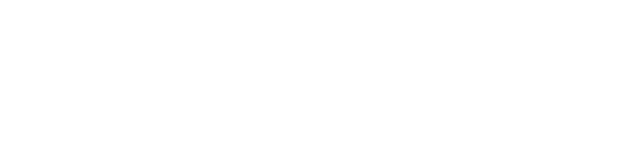
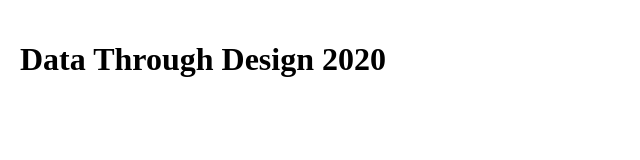
Before and after one commit to DataThroughDesign/2020-experimental, a Gatsby site: page / in a window 1280 px wide. Shown: the whole page, without its empty margins (0-640 px from the left). Built offline with nearby package versions, Linux system fonts and the light colour scheme; Gatsby itself is replaced by a stand-in of ours.

Commit message:
added h1

```diff
--- a/src/pages/index.jsx
+++ b/src/pages/index.jsx
@@ -14,7 +14,8 @@
         <div className="index-container">
           <Helmet title={config.siteTitle} />
           <SEO />
-          <PostListing postEdges={postEdges} />
+          <h1>Data Through Design 2020</h1>
+          {/* <PostListing postEdges={postEdges} /> */}
         </div>
       </Layout>
     );
```
